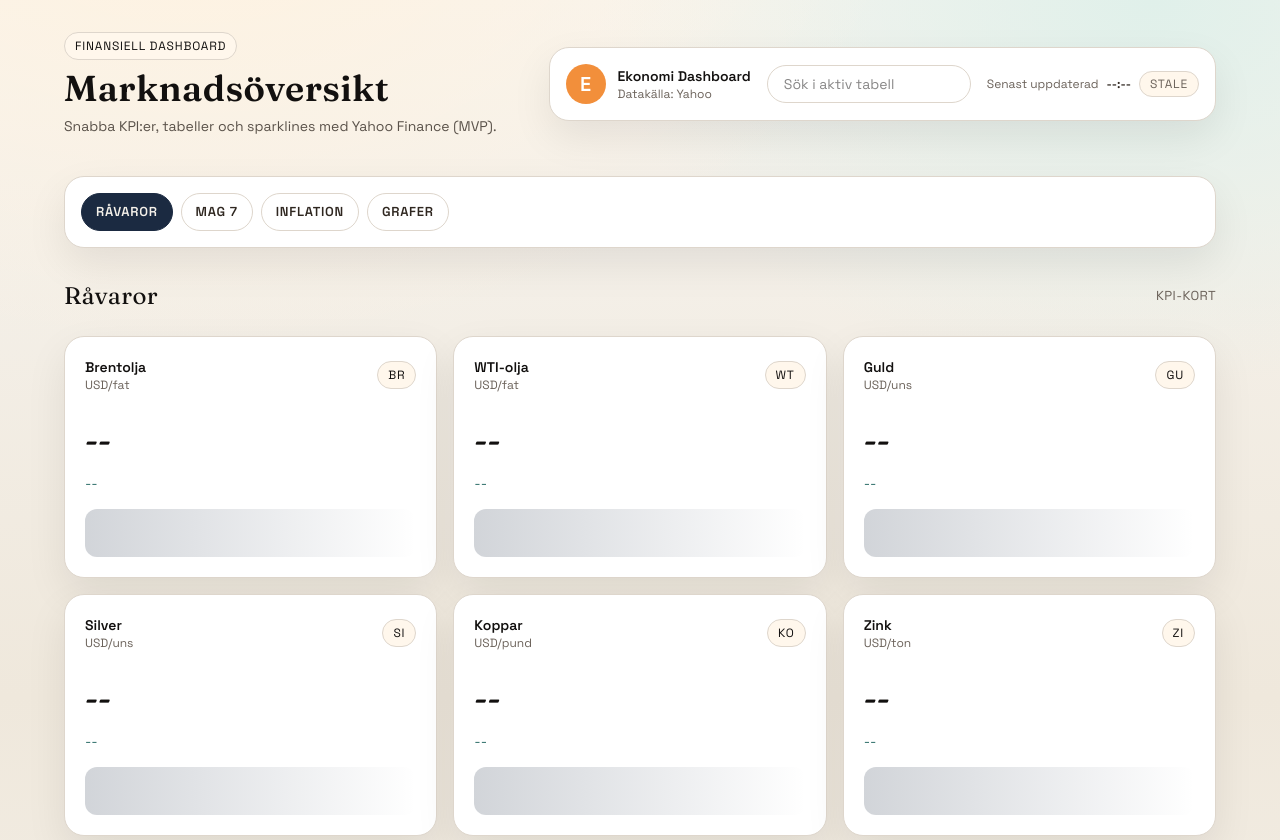
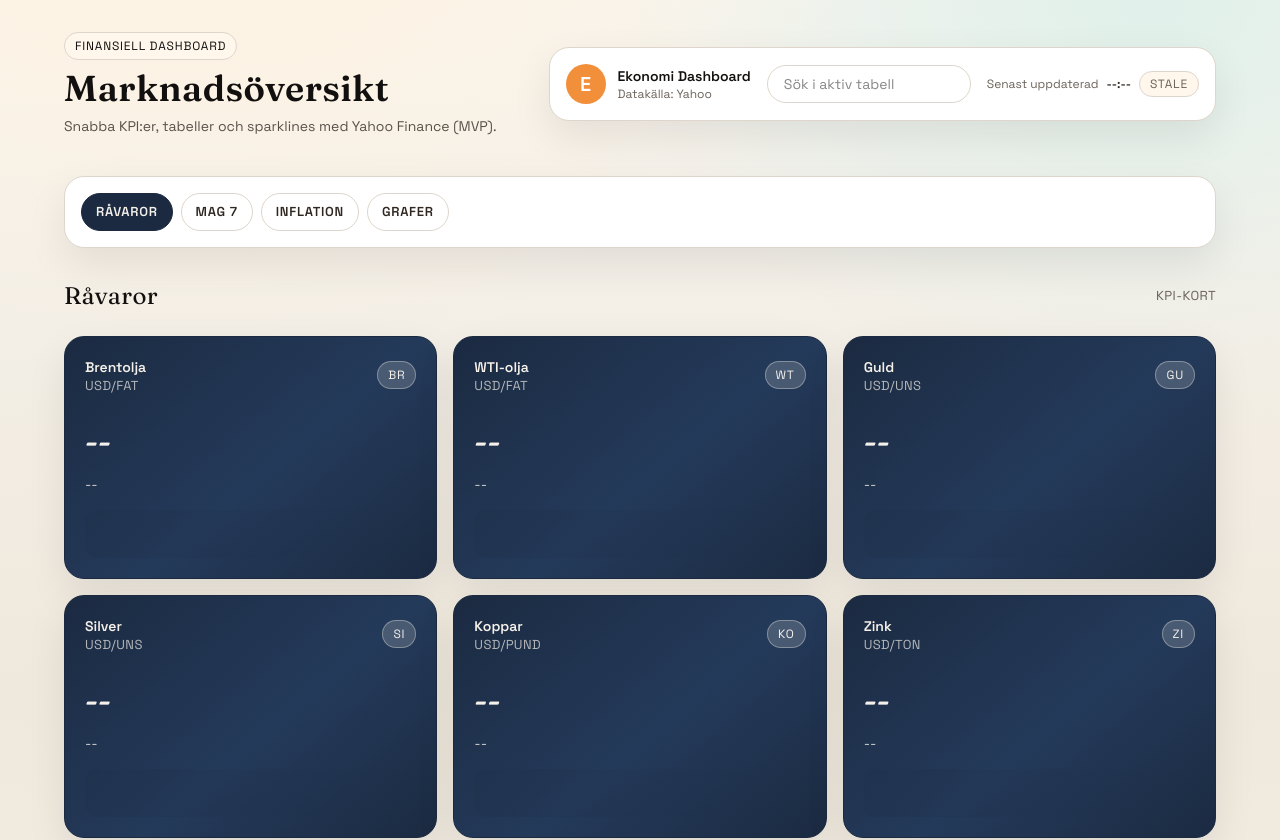
Before and after one commit to carokanns/eko_dashboard, a Next.js app in the folder frontend/: page / in a window 1280 px wide. Shown: the top 840 px of the page. Built offline with nearby package versions, Linux system fonts and the light colour scheme.

Commit message:
Align commodity cards to blue theme

```diff
--- a/frontend/src/app/globals.css
+++ b/frontend/src/app/globals.css
@@ -48,6 +48,26 @@ body {
   box-shadow: 0 16px 40px rgba(18, 16, 15, 0.08);
 }
 
+.commodity-card {
+  background: linear-gradient(140deg, #1b2a41 0%, #243a5a 55%, #1b2a41 100%);
+  border-color: #1b2a41;
+  color: #f5f1ea;
+}
+
+.commodity-card .badge {
+  background: rgba(245, 241, 234, 0.18);
+  border-color: rgba(245, 241, 234, 0.35);
+  color: #f5f1ea;
+}
+
+.commodity-card .kpi-subtle {
+  color: rgba(245, 241, 234, 0.7);
+}
+
+.commodity-card .kpi-change {
+  color: rgba(245, 241, 234, 0.82);
+}
+
 .section-title {
   font-family: var(--font-serif), "Times New Roman", serif;
   letter-spacing: 0.4px;
@@ -74,6 +94,10 @@ body {
   font-size: 13px;
   letter-spacing: 0.4px;
   text-transform: uppercase;
+}
+
+.kpi-change {
+  color: #2f6f6a;
 }
 
 .table-shell {
--- a/frontend/src/app/page.tsx
+++ b/frontend/src/app/page.tsx
@@ -72,16 +72,16 @@ export default function Home() {
         </div>
         <div className="mt-6 grid gap-4 md:grid-cols-2 xl:grid-cols-3">
           {kpis.map((kpi) => (
-            <article key={kpi.name} className="card-surface p-5">
+            <article key={kpi.name} className="card-surface commodity-card p-5">
               <div className="flex items-center justify-between">
                 <div>
                   <div className="text-sm font-semibold">{kpi.name}</div>
-                  <div className="text-xs text-[#6b625a]">{kpi.unit}</div>
+                  <div className="text-xs kpi-subtle">{kpi.unit}</div>
                 </div>
                 <span className="badge">{kpi.name.slice(0, 2)}</span>
               </div>
               <div className="mt-6 kpi-value">{kpi.value}</div>
-              <div className="mt-2 text-sm text-[#2f6f6a]">{kpi.change}</div>
+              <div className="mt-2 text-sm kpi-change">{kpi.change}</div>
               <div className="mt-4 h-12 rounded-xl bg-[linear-gradient(90deg,#1b2a41,transparent)] opacity-20" />
             </article>
           ))}
```
